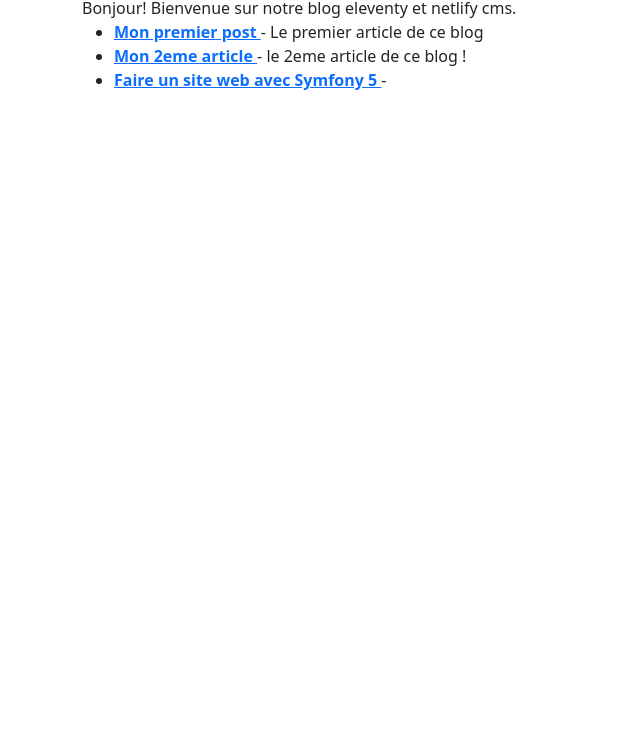
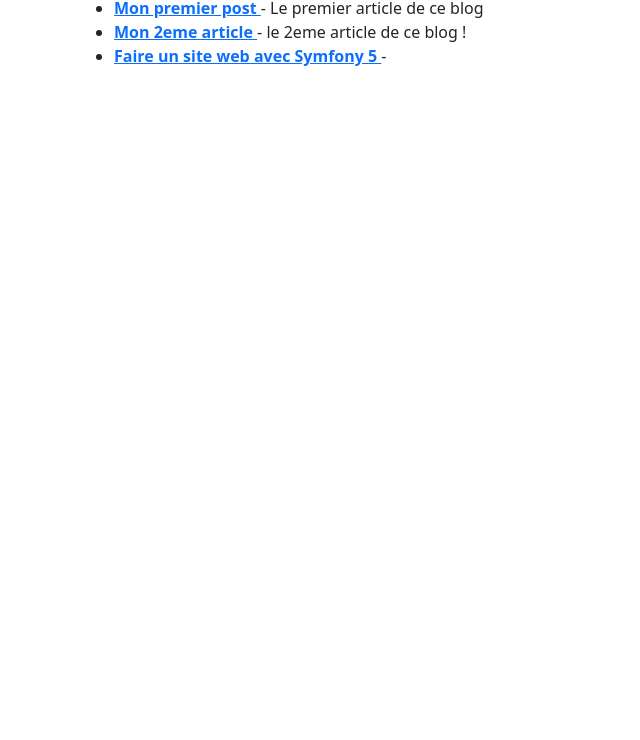
Before and after one commit to bruno683/eleventy-netlify-cms-test, an Eleventy site: page index.njk in a window 1280 px wide. Shown: the part 60-800 px from the top of the page, without its empty margins (0-640 px from the left). Built offline with nearby package versions, Linux system fonts and the light colour scheme; Eleventy itself is replaced by a stand-in of ours; files that its build step writes are made by us from their sources.

Commit message:
modified index.njk

```diff
--- a/index.njk
+++ b/index.njk
@@ -3,7 +3,5 @@ layout: layouts/base.njk
 permalink: /
 ---
 
-Bonjour! Bienvenue sur notre blog eleventy et netlify cms.
-
 {% set postslist = collections.posts %}
 {% include "postslist.njk" %}
```
